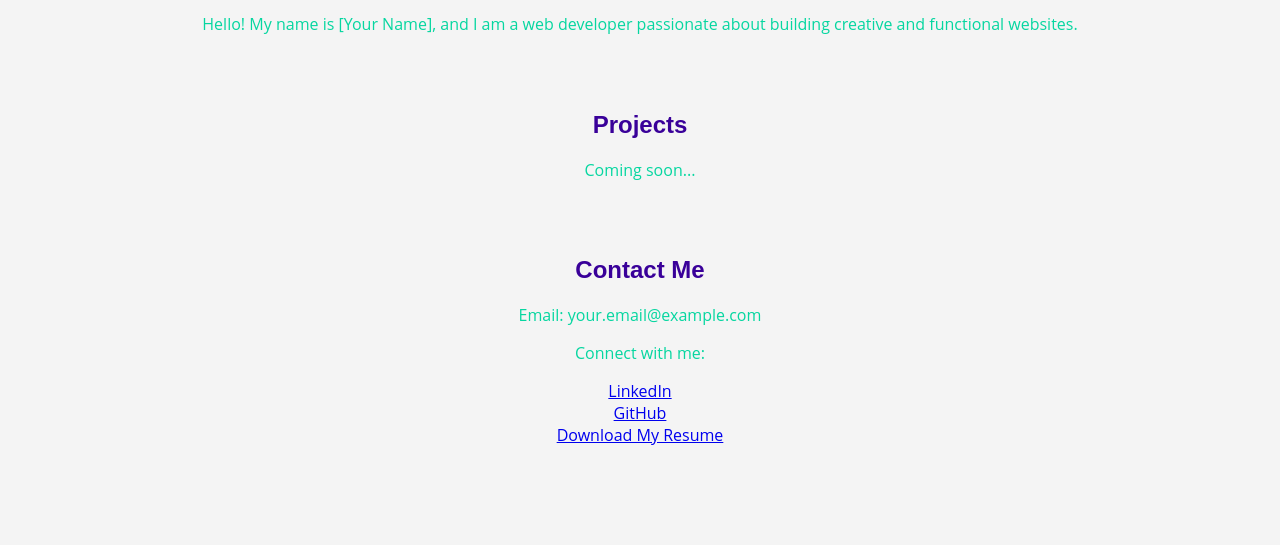
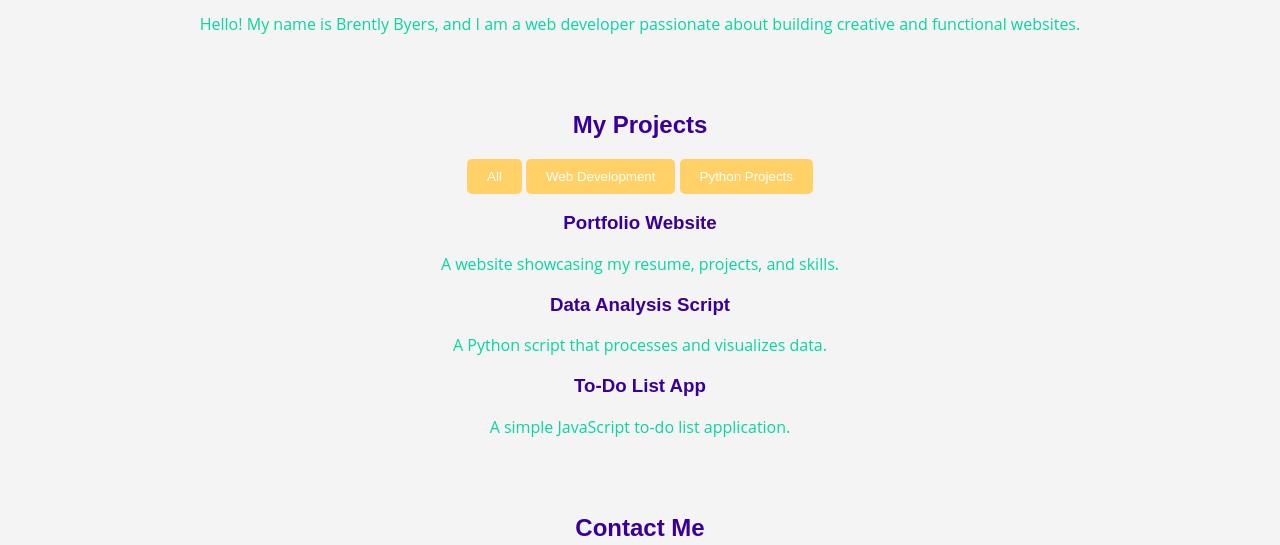
Before and after one commit to 1meangti/Portfolio-Site, a plain HTML site: page index.html in a window 1280 px wide. Shown: the part 271-816 px from the top of the page. Drawn offline with Linux system fonts and the light colour scheme; a script that the page names is missing.

Commit message:
Added JavaScript interactivity (filtering, animations, smooth scrolling)

```diff
--- a/index.html
+++ b/index.html
@@ -23,13 +23,33 @@
     <section id="about">
         <h2>About Me</h2>
         <img src="images/profile.jpg" alt="My Profile Picture">
-        <p>Hello! My name is [Your Name], and I am a web developer passionate about building creative and functional websites.</p>
+        <p>Hello! My name is Brently Byers, and I am a web developer passionate about building creative and functional websites.</p>
     </section>
 
     <!-- Projects Section -->
     <section id="projects">
-        <h2>Projects</h2>
-        <p>Coming soon...</p>
+    <h2>My Projects</h2>
+
+    <div id="filter-buttons">
+        <button onclick="filterProjects('all')">All</button>
+        <button onclick="filterProjects('web')">Web Development</button>
+        <button onclick="filterProjects('python')">Python Projects</button>
+    </div>
+
+    <div class="project" data-category="web">
+        <h3>Portfolio Website</h3>
+        <p>A website showcasing my resume, projects, and skills.</p>
+    </div>
+
+    <div class="project" data-category="python">
+        <h3>Data Analysis Script</h3>
+        <p>A Python script that processes and visualizes data.</p>
+    </div>
+
+    <div class="project" data-category="web">
+        <h3>To-Do List App</h3>
+        <p>A simple JavaScript to-do list application.</p>
+    </div>
     </section>
 
     <!-- Contact Section -->
@@ -47,3 +67,14 @@
     <script src="script.js"></script>
 </body>
 </html>
+<section id="about" class="fade-in">
+    <h2>About Me</h2>
+</section>
+
+<section id="projects" class="fade-in">
+    <h2>Projects</h2>
+</section>
+
+<section id="contact" class="fade-in">
+    <h2>Contact Me</h2>
+</section>
--- a/style.css
+++ b/style.css
@@ -148,3 +148,14 @@ button {
 button:hover {
     background-color: #c0392b;
 }
+/* Fade-In Animation */
+.fade-in {
+    opacity: 0;
+    transform: translateY(20px);
+    transition: opacity 0.8s ease-out, transform 0.8s ease-out;
+}
+
+.fade-in.visible {
+    opacity: 1;
+    transform: translateY(0);
+}
```
Also changed, not shown: 1 other file.
